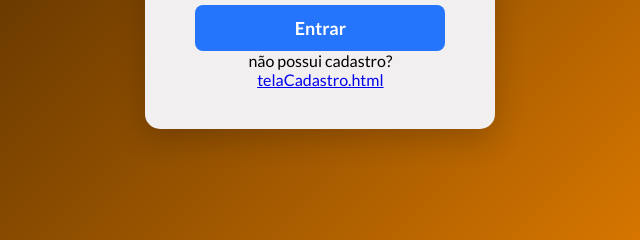
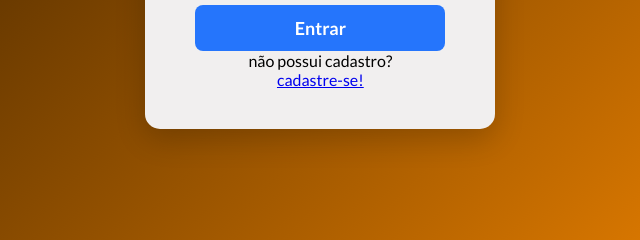
Before and after one commit to arthurs2kk/REGENERA, a plain HTML site: page TelaLogin.html in a window 1280 px wide. Shown: the part 553-793 px from the top of the page, 315-955 px from the left. Drawn offline with Linux system fonts and the light colour scheme.

Commit message:
Update TelaLogin.html

```diff
--- a/TelaLogin.html
+++ b/TelaLogin.html
@@ -118,7 +118,7 @@
             <input type="email" id="Email" placeholder="Email" required>
             <input type="password" id="Senha" placeholder="Senha" required>
             <button type="submit">Entrar</button>
-            <p>não possui cadastro?</p> <a href="index.html">telaCadastro.html</a>
+            <p>não possui cadastro?</p> <a href="telaCadastro.html">cadastre-se!</a>
         </form>
 
 
```
